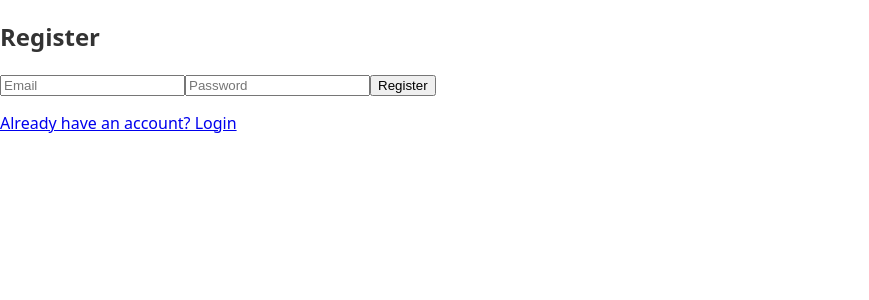
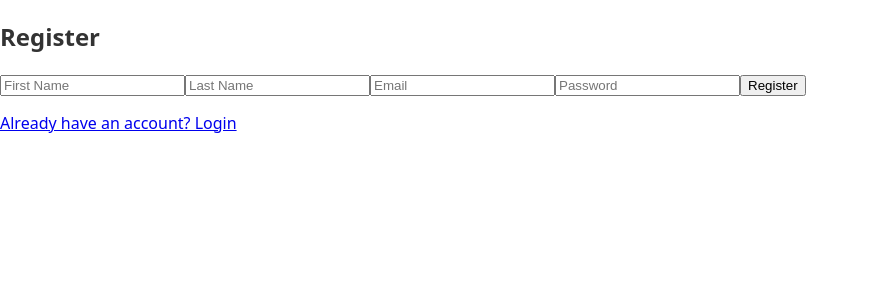
Before and after one commit to ArnoVanSteenbergen03/RecipeBook, a React (Vite) app: page /register in a window 1280 px wide. Shown: the top 300 px of the page, without its empty margins (0-869 px from the left). Built offline with nearby package versions, Linux system fonts and the light colour scheme; no server answers.

Commit message:
added fully working registration and custom welcome message per user

```diff
--- a/src/components/Navigation.jsx
+++ b/src/components/Navigation.jsx
@@ -1,11 +1,28 @@
-import React from "react";
+import React, { useEffect, useState } from "react";
 import { getAuth, signOut } from "firebase/auth";
-import { Link, useLocation } from "react-router-dom";
-import { useNavigate } from "react-router-dom";
+import { Link, useNavigate } from "react-router-dom";
+import { db } from "../firebase";
+import { doc, getDoc } from "firebase/firestore";
 
 function Navigation() {
+  const [userdata, setUserdata] = useState({ name: "", lastname: "" });
   const navigate = useNavigate();
   const auth = getAuth();
+
+  useEffect(() => {
+    const fetchUserdata = async () => {
+      const user = auth.currentUser;
+      console.log("Current user:", user);
+      if (user) {
+        const userDataRef = doc(db, `users/${user.uid}/userData/${user.uid}`);
+        const userDataSnap = await getDoc(userDataRef);
+        if (userDataSnap.exists()) {
+          setUserdata(userDataSnap.data());
+        }
+      }
+    };
+    fetchUserdata();
+  }, [auth]);
 
   const handleLogout = async () => {
     await signOut(auth);
@@ -15,7 +32,9 @@ function Navigation() {
   return (
     <header className="header">
       <nav className="nav">
-        <h1 className="nav__title">Recipe book Arno Van Steenbergen</h1>
+        <h1 className="nav__title">
+          Recipe book of {userdata.name} {userdata.lastname}
+        </h1>
         <ul className="nav__list">
           <li><Link to="/">Home</Link></li>
           <li><Link to="/recipes">Recipes</Link></li>
--- a/src/components/Register.jsx
+++ b/src/components/Register.jsx
@@ -5,6 +5,8 @@ import { useNavigate, Link } from "react-router-dom";
 function Register() {
   const [email, setEmail] = useState("");
   const [password, setPassword] = useState("");
+  const [firstName, setFirstName] = useState("");
+  const [lastName, setLastName] = useState("");
   const [error, setError] = useState("");
   const navigate = useNavigate();
   const auth = getAuth();
@@ -12,7 +14,15 @@ function Register() {
   const handleRegister = async (e) => {
     e.preventDefault();
     try {
-      await createUserWithEmailAndPassword(auth, email, password);
+      const userCredential = await createUserWithEmailAndPassword(auth, email, password);
+      const user = userCredential.user;
+      // Save name and lastname to Firestore
+      const { getFirestore, doc, setDoc } = await import("firebase/firestore");
+      const db = getFirestore();
+      await setDoc(doc(db, `users/${user.uid}/userData/${user.uid}`), {
+        name: firstName,
+        lastname: lastName
+      });
       navigate("/");
     } catch (err) {
       setError(err.message);
@@ -23,6 +33,18 @@ function Register() {
     <div>
       <h2>Register</h2>
       <form onSubmit={handleRegister}>
+        <input
+          type="text"
+          placeholder="First Name"
+          value={firstName}
+          onChange={(e) => setFirstName(e.target.value)}
+        />
+        <input
+          type="text"
+          placeholder="Last Name"
+          value={lastName}
+          onChange={(e) => setLastName(e.target.value)}
+        />
         <input
           type="email"
           placeholder="Email"
```
